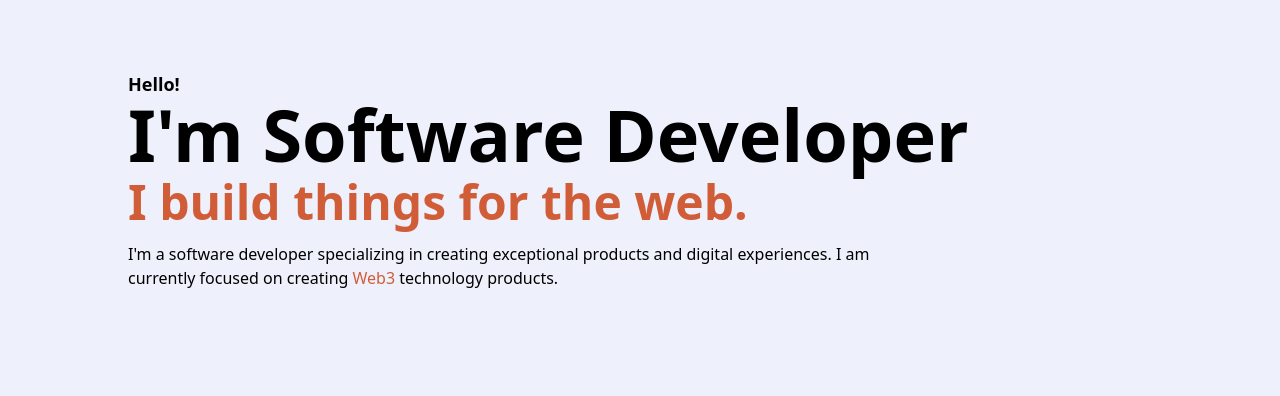
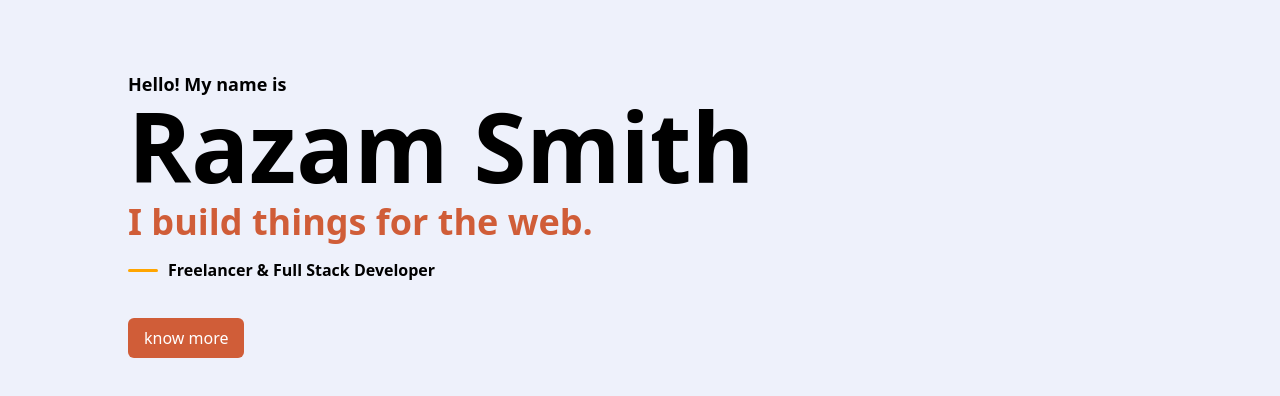
Before and after one commit to ImJars/ViteSpline, a React (Vite) app in the folder ViteSpline/: page / in a window 1280 px wide. Shown: the part 250-646 px from the top of the page. Built offline with nearby package versions, Linux system fonts and the light colour scheme.

Commit message:
Update home_screen.jsx

```diff
--- a/ViteSpline/src/components/home_screen.jsx
+++ b/ViteSpline/src/components/home_screen.jsx
@@ -1,6 +1,16 @@
 import React from 'react'
 import Spline from '@splinetool/react-spline'
+import styled from 'styled-components'
 
+const Before = styled.div`
+    .line{
+        width: 30px;
+        height: 3px;
+        background-color: #FFA500;
+        margin-right: 10px;
+        border-radius: 50px;
+    }
+`
 function Home_screen() {
     return (
         <>
@@ -19,25 +29,37 @@ function Home_screen() {
                         <h1
                             className='text-lg font-bold'
                         >
-                            Hello!
+                            Hello! My name is
                         </h1>
                         <h2
-                            className='text-7xl font-bold'
+                            className='text-8xl font-bold'
                         >
-                            I'm Software Developer
+                            Razam Smith
                         </h2>
                         <h3
-                            className='text-5xl font-bold text-color_orange mt-2'
+                            className='text-4xl font-bold text-color_orange mt-2'
                         >
                             I build things for the web.
                         </h3>
-                        <p
-                            className='text-md w-2/3 mt-4'
+                        <Before
+                            className='text-md mt-4 flex items-center font-bold'
+                        >   <div
+                                className='line'
+                            />
+                            <p>
+                                Freelancer & Full Stack Developer
+                            </p>
+                        </Before>
+                        <a
+                            href="#"
+                            className='text-md mt-5 flex items-center'
                         >
-                            I'm a software developer specializing in creating exceptional
-                            products and digital experiences. I am currently focused on
-                            creating <font className='text-color_orange '>Web3</font> technology products.
-                        </p>
+                            <button
+                                className='bg-color_orange text-white px-4 py-2 rounded-md mt-4'
+                            >
+                                know more
+                            </button>
+                        </a>
                     </div>
                 </div>
             </section>
```
